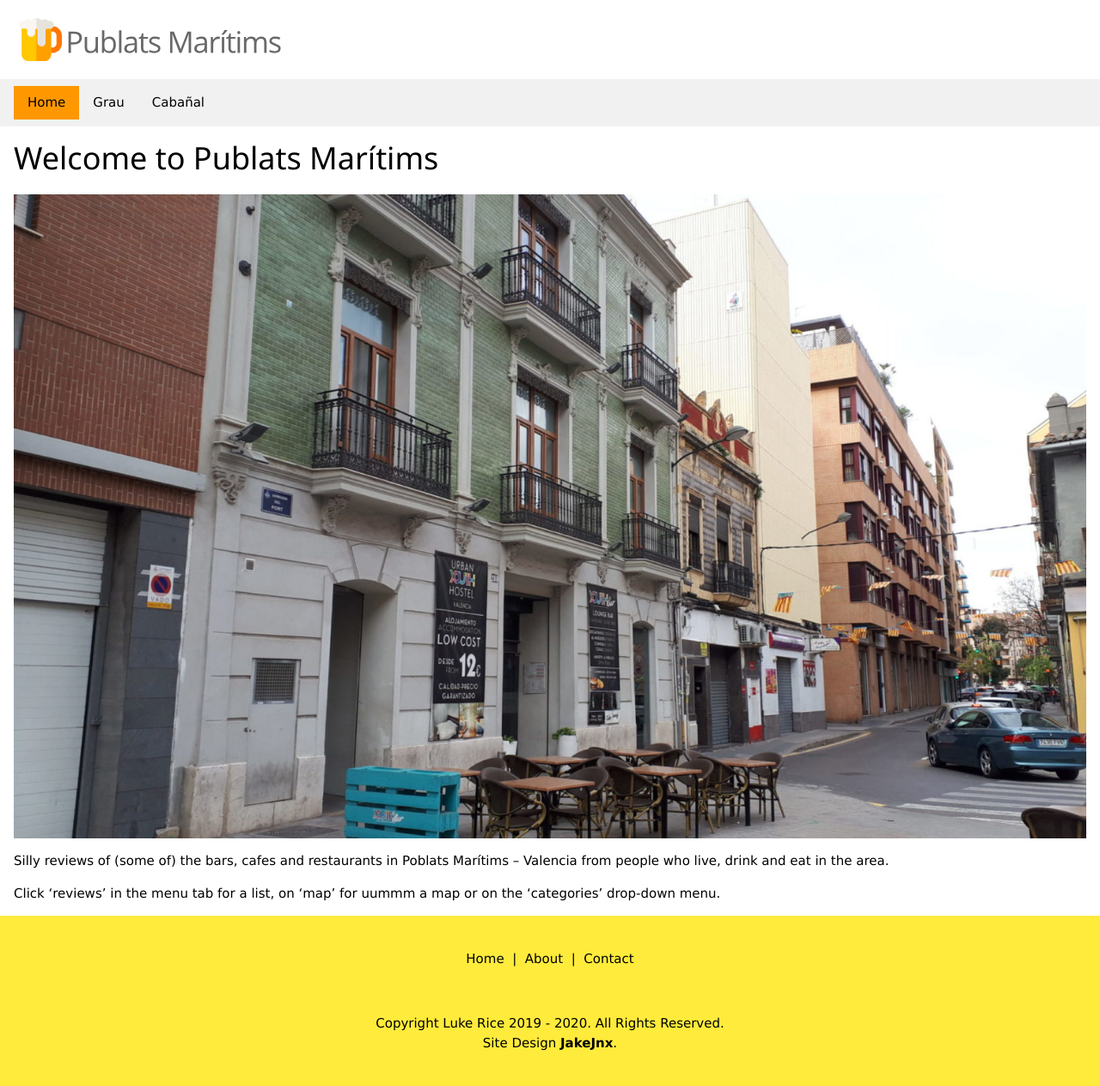
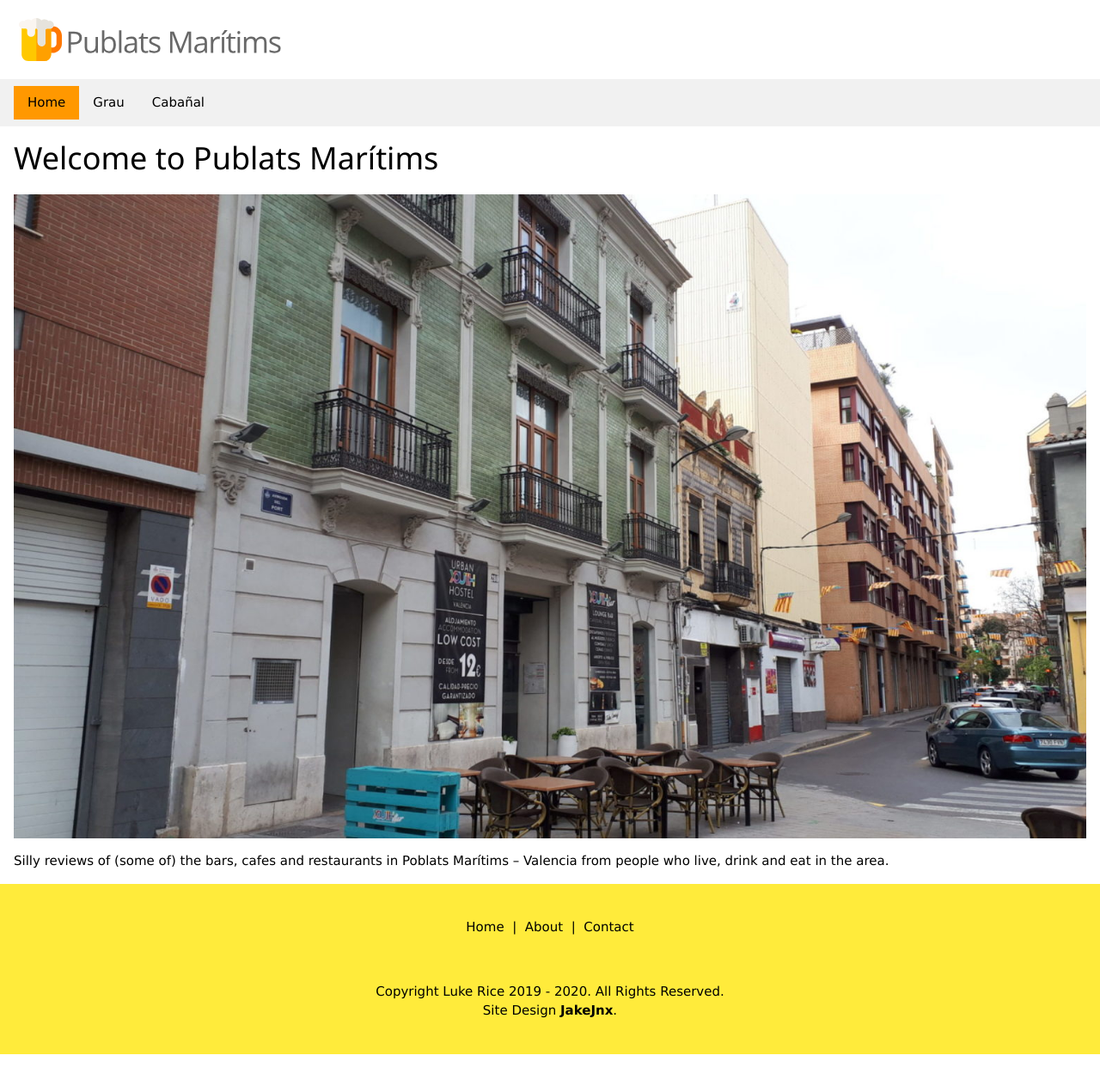
Before and after one commit to jakejnx/publats.com, a Jekyll site: the page built from index.md, in a window 1280 px wide. Shown: the whole page at 86% size. Built offline with Jekyll 4.4.1, drawn with Linux system fonts in a browser that asks for light colours; after the commit the page ends 1226 px from its top, so only the background shows below that.

Commit message:
Updated Index

```diff
--- a/index.md
+++ b/index.md
@@ -1,12 +1,10 @@
 ---
 title: Welcome to Publats Marítims
-layout: page
 categories:
 - Home
+layout: page
 ---
 
 <img src="/uploads/cropped-20200303_095854-scaled-1-1536x922.jpg" height="400px">
 
 Silly reviews of (some of) the bars, cafes and restaurants in Poblats Marítims – Valencia from people who live, drink and eat in the area.
-
-Click ‘reviews’ in the menu tab for a list, on ‘map’ for uummm a map or on the ‘categories’ drop-down menu.
```
